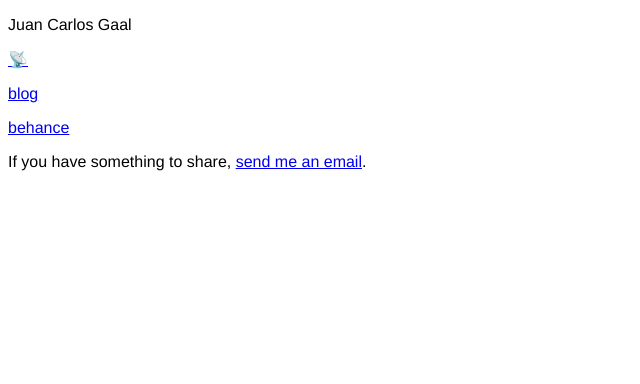
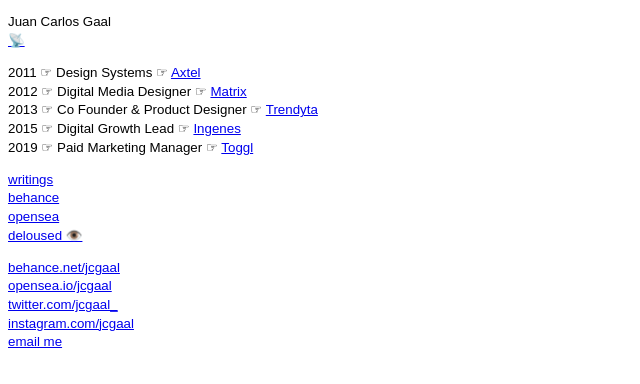
Before and after one commit to jcgaal/jcgaal.eth, a plain HTML site: page about.html in a window 1280 px wide. Shown: the whole page, without its empty margins (0-640 px from the left). Drawn offline with Linux system fonts and the light colour scheme.

Commit message:
about page update

```diff
--- a/about.html
+++ b/about.html
@@ -36,7 +36,7 @@
         @@,  @@,   .%@@%.@@,       ,#@@@@@@@@@@@%/     /@*(@@@@@@@(.@@(&@&
 
 
-Welcome.
+Hello.
     -->
     <title>jcgaal</title>
     <meta charset="utf-8" />
@@ -53,16 +53,43 @@ Welcome.
         </script>
         <style type="text/css" media="screen">
             body{
-                font-family: Helvetica, Arial, sans-serif;
-                font-size: 1em;
+                font-family: sans-serif;
+                font-size: 10pt;
+                line-height: 14pt;
+            }
+            hr{
+                border: solid 0.05pt #eee;
             }
         </style>
     </head>
     <body>
-    <p>Juan Carlos Gaal</p>
-    <p><a href="https://www.ntia.doc.gov/files/ntia/publications/january_2016_spectrum_wall_chart.pdf" target="_blank">📡</a></p>
-    <p><a href="https://blog.jcgaal.com" target="_blank">blog</a></p>
-    <p><a href="https://www.behance.net/jcgaal" target="_blank">behance</a></p>
+    <p>
+      Juan Carlos Gaal <br>
+      <a href="https://www.ntia.doc.gov/files/ntia/publications/january_2016_spectrum_wall_chart.pdf" target="_blank">📡</a>
+    </p>
+
+    <p>
+      2011 ☞ Design Systems ☞ <a href="https://www.axtelcorp.mx/" target="_blank">Axtel</a><br>
+      2012 ☞ Digital Media Designer ☞ <a href="https://www.matrixmkt.work/" target="_blank">Matrix</a><br>
+      2013 ☞ Co Founder & Product Designer ☞ <a href="https://www.crunchbase.com/organization/trendyta" target="_blank">Trendyta</a><br>
+      2015 ☞ Digital Growth Lead ☞ <a href="https://www.ingenes.com/" target="_blank">Ingenes</a><br>
+      2019 ☞ Paid Marketing Manager ☞ <a href="https://www.ingenes.com/" target="_blank">Toggl</a><br>
+    </p>
+    <p>
+      <a href="https://blog.jcgaal.com" target="_blank">writings</a></br>
+      <a href="https://www.behance.net/jcgaal" target="_blank">behance</a></br>
+      <a href="https://opensea.io/jcgaal" target="_blank">opensea</a></br>
+      <a href="http://www.deloused.xyz/" target="_blank">deloused 👁️</a>
+    </p>
+
+    <p>
+      <a href="https://www.behance.net/jcgaal" target="_blank">behance.net/jcgaal</a></br>
+      <a href="https://opensea.io/jcgaal" target="_blank">opensea.io/jcgaal</a></br>
+      <a href="https://twitter.com/jcgaal_" target="_blank">twitter.com/jcgaal_</a><br>
+      <a href="https://instagram.com/jcgaal" target="_blank">instagram.com/jcgaal</a><br>
+      <a href="mailto:hello@jcgaal.com">email me</a><br>
+    </p>
+
 
     <!--p><strong>Past</strong></p>
     <p>I was responsible for growth at <a href="https://www.ingenes.com" target="_blank">Ingenes</a> for 5 years.</p>-->
@@ -75,7 +102,5 @@ Welcome.
 
     <p>Some other links: <a href="https://twitter.com/jcgaal_" target="_blank">twitter.com/jcgaal_</a> <a href="https://www.behance.net/jcgaal" target="_blank">be.net/jcgaal</a>, <a href="https://www.linkedin.com/in/jcgaal/" target="_blank"><del>linkedin</del></a>, <a href="https://github.com/jcgaal" target="_blank">github.com/jcgaal</a></p-->
 
-    <p>If you have something to share, <a href="mailto:hello@jcgaal.com">send me an email</a>.</p>
-
     </body>
 </html>
```
Also changed, not shown: index.html (+15 -32 lines).
